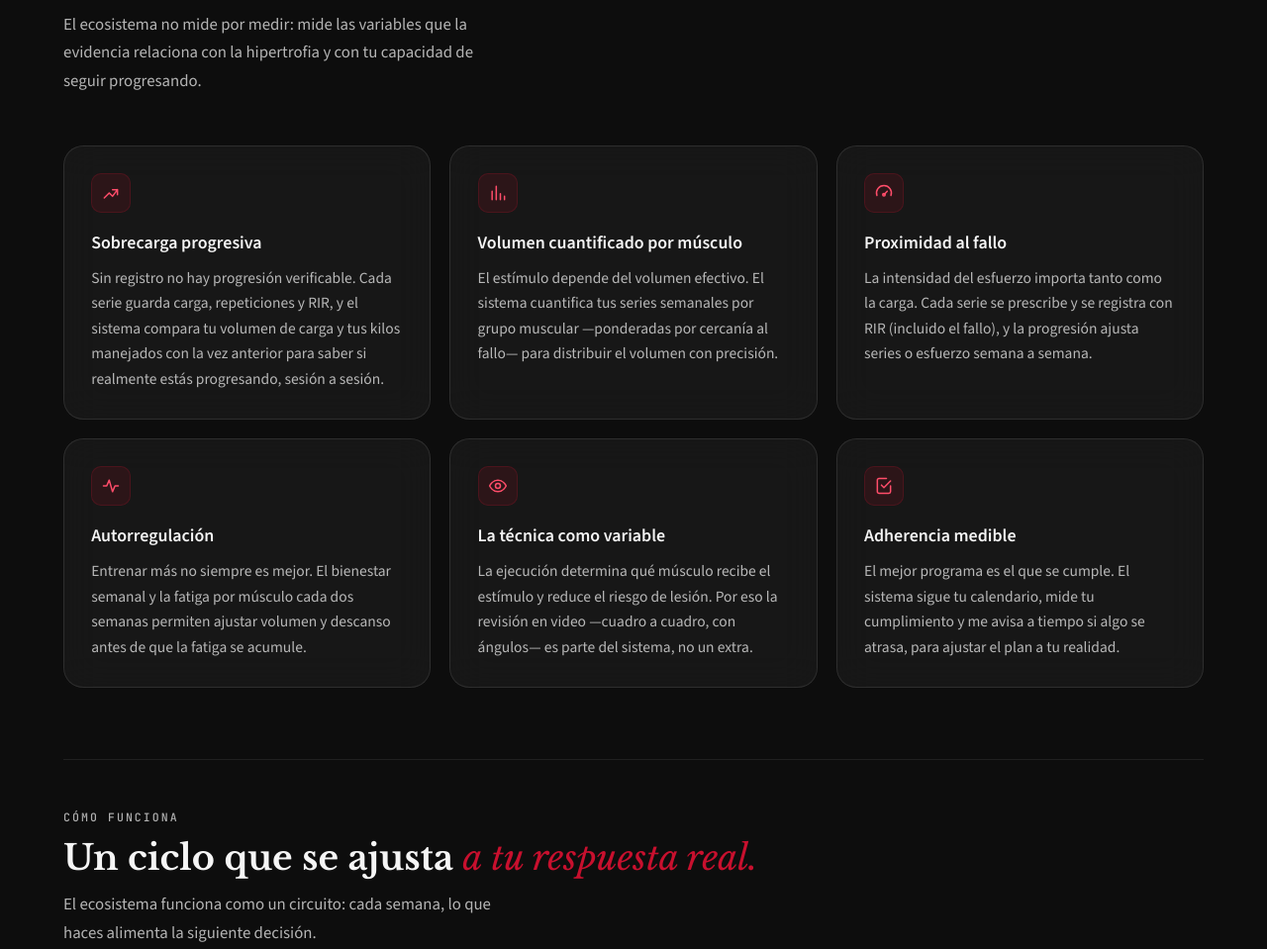
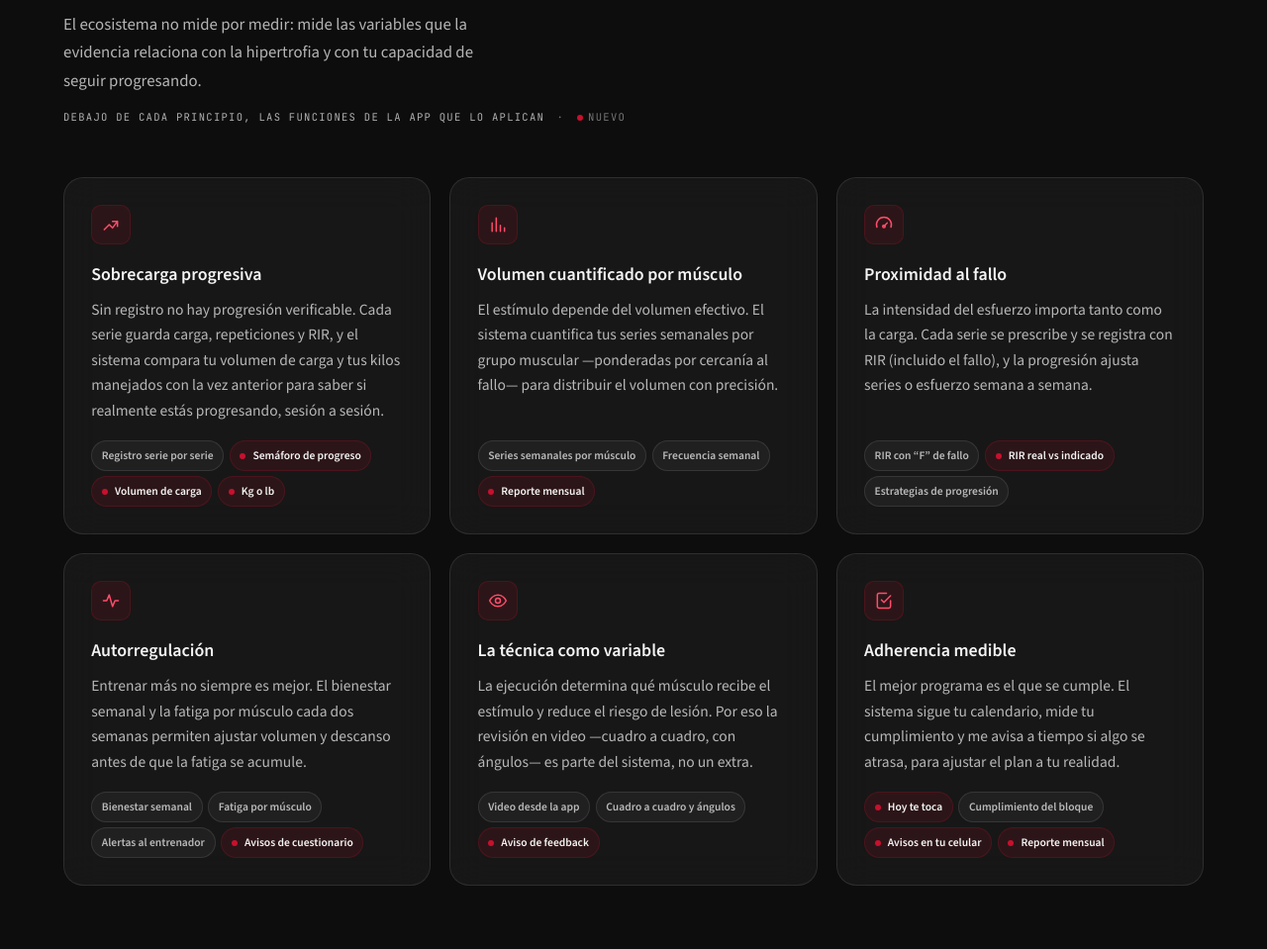
Before and after one commit to seguimientoadistanciadc-design/dc-entrenamiento-web, a plain HTML site: page app.html in a window 1280 px wide. Shown: the part 2747-3706 px from the top of the page at 99% size. Drawn offline with nearby package versions, Linux system fonts and the light colour scheme.

Commit message:
Web: chips de funciones en las tarjetas del fundamento
Debajo de cada principio (sobrecarga progresiva, volumen por músculo,
proximidad al fallo, autorregulación, técnica y adherencia) aparecen como
chips las funciones de la app que lo aplican, con las nuevas marcadas en
rojo y una leyenda en el encabezado. Versión de caché actualizada.

Co-Authored-By: Claude Opus 5.5 <noreply@anthropic.com>
Claude-Session: https://claude.ai/code/session_01C6Xy8zTnZYqBzjKKNVzsQN

```diff
--- a/app.html
+++ b/app.html
@@ -15,7 +15,7 @@
   <link rel="preconnect" href="https://fonts.googleapis.com" />
   <link rel="preconnect" href="https://fonts.gstatic.com" crossorigin />
   <link href="https://fonts.googleapis.com/css2?family=Libre+Baskerville:ital,wght@0,400;0,700;1,400&family=Source+Sans+3:wght@300;400;600;700&family=JetBrains+Mono:wght@400;500&display=swap" rel="stylesheet" />
-  <link rel="stylesheet" href="styles.css?v=20261117" />
+  <link rel="stylesheet" href="styles.css?v=20261117b" />
 </head>
 <body class="dcapp-page">
 
@@ -146,15 +146,16 @@
           <p class="section-kicker">02 — El fundamento</p>
           <h2 class="section-heading" id="fundamento-heading">Cada función responde<br><em>a un principio.</em></h2>
           <p class="section-sub">El ecosistema no mide por medir: mide las variables que la evidencia relaciona con la hipertrofia y con tu capacidad de seguir progresando.</p>
+          <p class="feature-chips-note">Debajo de cada principio, las funciones de la app que lo aplican <span class="feature-chips-legend">· <i></i>Nuevo</span></p>
         </div>
         <p class="swipe-hint" aria-hidden="true">Desliza para ver más →</p>
         <div class="dcapp-grid">
-          <article class="dcapp-card reveal" data-reveal><span class="dcapp-ico" aria-hidden="true"><svg viewBox="0 0 24 24" fill="none" stroke="currentColor" stroke-width="1.8" stroke-linecap="round" stroke-linejoin="round"><path d="M4 18l6-6 4 4 6-8M14 8h6v6"/></svg></span><h3>Sobrecarga progresiva</h3><p>Sin registro no hay progresión verificable. Cada serie guarda carga, repeticiones y RIR, y el sistema compara tu volumen de carga y tus kilos manejados con la vez anterior para saber si realmente estás progresando, sesión a sesión.</p></article>
-          <article class="dcapp-card reveal" data-reveal><span class="dcapp-ico" aria-hidden="true"><svg viewBox="0 0 24 24" fill="none" stroke="currentColor" stroke-width="1.8" stroke-linecap="round" stroke-linejoin="round"><path d="M5 20V10M10 20V4M15 20v-7M20 20v-4"/></svg></span><h3>Volumen cuantificado por músculo</h3><p>El estímulo depende del volumen efectivo. El sistema cuantifica tus series semanales por grupo muscular —ponderadas por cercanía al fallo— para distribuir el volumen con precisión.</p></article>
-          <article class="dcapp-card reveal" data-reveal><span class="dcapp-ico" aria-hidden="true"><svg viewBox="0 0 24 24" fill="none" stroke="currentColor" stroke-width="1.8" stroke-linecap="round" stroke-linejoin="round"><path d="M12 14l4-4M3.5 15a9 9 0 1 1 17 0"/><circle cx="12" cy="14" r="1.5"/></svg></span><h3>Proximidad al fallo</h3><p>La intensidad del esfuerzo importa tanto como la carga. Cada serie se prescribe y se registra con RIR (incluido el fallo), y la progresión ajusta series o esfuerzo semana a semana.</p></article>
-          <article class="dcapp-card reveal" data-reveal><span class="dcapp-ico" aria-hidden="true"><svg viewBox="0 0 24 24" fill="none" stroke="currentColor" stroke-width="1.8" stroke-linecap="round" stroke-linejoin="round"><path d="M3 12h4l3-7 4 14 3-7h4"/></svg></span><h3>Autorregulación</h3><p>Entrenar más no siempre es mejor. El bienestar semanal y la fatiga por músculo cada dos semanas permiten ajustar volumen y descanso antes de que la fatiga se acumule.</p></article>
-          <article class="dcapp-card reveal" data-reveal><span class="dcapp-ico" aria-hidden="true"><svg viewBox="0 0 24 24" fill="none" stroke="currentColor" stroke-width="1.8" stroke-linecap="round" stroke-linejoin="round"><path d="M2 12s3.5-7 10-7 10 7 10 7-3.5 7-10 7S2 12 2 12z"/><circle cx="12" cy="12" r="3"/></svg></span><h3>La técnica como variable</h3><p>La ejecución determina qué músculo recibe el estímulo y reduce el riesgo de lesión. Por eso la revisión en video —cuadro a cuadro, con ángulos— es parte del sistema, no un extra.</p></article>
-          <article class="dcapp-card reveal" data-reveal><span class="dcapp-ico" aria-hidden="true"><svg viewBox="0 0 24 24" fill="none" stroke="currentColor" stroke-width="1.8" stroke-linecap="round" stroke-linejoin="round"><path d="M9 11l3 3 8-8"/><path d="M20 12v7a2 2 0 0 1-2 2H6a2 2 0 0 1-2-2V5a2 2 0 0 1 2-2h9"/></svg></span><h3>Adherencia medible</h3><p>El mejor programa es el que se cumple. El sistema sigue tu calendario, mide tu cumplimiento y me avisa a tiempo si algo se atrasa, para ajustar el plan a tu realidad.</p></article>
+          <article class="dcapp-card reveal" data-reveal><span class="dcapp-ico" aria-hidden="true"><svg viewBox="0 0 24 24" fill="none" stroke="currentColor" stroke-width="1.8" stroke-linecap="round" stroke-linejoin="round"><path d="M4 18l6-6 4 4 6-8M14 8h6v6"/></svg></span><h3>Sobrecarga progresiva</h3><p>Sin registro no hay progresión verificable. Cada serie guarda carga, repeticiones y RIR, y el sistema compara tu volumen de carga y tus kilos manejados con la vez anterior para saber si realmente estás progresando, sesión a sesión.</p><ul class="feature-chips feature-chips--card" role="list" aria-label="En la app"><li>Registro serie por serie</li><li class="is-new">Semáforo de progreso</li><li class="is-new">Volumen de carga</li><li class="is-new">Kg o lb</li></ul></article>
+          <article class="dcapp-card reveal" data-reveal><span class="dcapp-ico" aria-hidden="true"><svg viewBox="0 0 24 24" fill="none" stroke="currentColor" stroke-width="1.8" stroke-linecap="round" stroke-linejoin="round"><path d="M5 20V10M10 20V4M15 20v-7M20 20v-4"/></svg></span><h3>Volumen cuantificado por músculo</h3><p>El estímulo depende del volumen efectivo. El sistema cuantifica tus series semanales por grupo muscular —ponderadas por cercanía al fallo— para distribuir el volumen con precisión.</p><ul class="feature-chips feature-chips--card" role="list" aria-label="En la app"><li>Series semanales por músculo</li><li>Frecuencia semanal</li><li class="is-new">Reporte mensual</li></ul></article>
+          <article class="dcapp-card reveal" data-reveal><span class="dcapp-ico" aria-hidden="true"><svg viewBox="0 0 24 24" fill="none" stroke="currentColor" stroke-width="1.8" stroke-linecap="round" stroke-linejoin="round"><path d="M12 14l4-4M3.5 15a9 9 0 1 1 17 0"/><circle cx="12" cy="14" r="1.5"/></svg></span><h3>Proximidad al fallo</h3><p>La intensidad del esfuerzo importa tanto como la carga. Cada serie se prescribe y se registra con RIR (incluido el fallo), y la progresión ajusta series o esfuerzo semana a semana.</p><ul class="feature-chips feature-chips--card" role="list" aria-label="En la app"><li>RIR con “F” de fallo</li><li class="is-new">RIR real vs indicado</li><li>Estrategias de progresión</li></ul></article>
+          <article class="dcapp-card reveal" data-reveal><span class="dcapp-ico" aria-hidden="true"><svg viewBox="0 0 24 24" fill="none" stroke="currentColor" stroke-width="1.8" stroke-linecap="round" stroke-linejoin="round"><path d="M3 12h4l3-7 4 14 3-7h4"/></svg></span><h3>Autorregulación</h3><p>Entrenar más no siempre es mejor. El bienestar semanal y la fatiga por músculo cada dos semanas permiten ajustar volumen y descanso antes de que la fatiga se acumule.</p><ul class="feature-chips feature-chips--card" role="list" aria-label="En la app"><li>Bienestar semanal</li><li>Fatiga por músculo</li><li>Alertas al entrenador</li><li class="is-new">Avisos de cuestionario</li></ul></article>
+          <article class="dcapp-card reveal" data-reveal><span class="dcapp-ico" aria-hidden="true"><svg viewBox="0 0 24 24" fill="none" stroke="currentColor" stroke-width="1.8" stroke-linecap="round" stroke-linejoin="round"><path d="M2 12s3.5-7 10-7 10 7 10 7-3.5 7-10 7S2 12 2 12z"/><circle cx="12" cy="12" r="3"/></svg></span><h3>La técnica como variable</h3><p>La ejecución determina qué músculo recibe el estímulo y reduce el riesgo de lesión. Por eso la revisión en video —cuadro a cuadro, con ángulos— es parte del sistema, no un extra.</p><ul class="feature-chips feature-chips--card" role="list" aria-label="En la app"><li>Video desde la app</li><li>Cuadro a cuadro y ángulos</li><li class="is-new">Aviso de feedback</li></ul></article>
+          <article class="dcapp-card reveal" data-reveal><span class="dcapp-ico" aria-hidden="true"><svg viewBox="0 0 24 24" fill="none" stroke="currentColor" stroke-width="1.8" stroke-linecap="round" stroke-linejoin="round"><path d="M9 11l3 3 8-8"/><path d="M20 12v7a2 2 0 0 1-2 2H6a2 2 0 0 1-2-2V5a2 2 0 0 1 2-2h9"/></svg></span><h3>Adherencia medible</h3><p>El mejor programa es el que se cumple. El sistema sigue tu calendario, mide tu cumplimiento y me avisa a tiempo si algo se atrasa, para ajustar el plan a tu realidad.</p><ul class="feature-chips feature-chips--card" role="list" aria-label="En la app"><li class="is-new">Hoy te toca</li><li>Cumplimiento del bloque</li><li class="is-new">Avisos en tu celular</li><li class="is-new">Reporte mensual</li></ul></article>
         </div>
 
         <div class="dcapp-sub" id="ciclo">
@@ -494,6 +495,6 @@
   <script defer src="lib/gsap.min.js"></script>
   <script defer src="lib/ScrollTrigger.min.js"></script>
   <script defer src="lib/manifest.js"></script>
-  <script defer src="main.js?v=20261117"></script>
+  <script defer src="main.js?v=20261117b"></script>
 </body>
 </html>
--- a/styles.css
+++ b/styles.css
@@ -1820,3 +1820,9 @@ textarea.mform-input { resize: vertical; min-height: 100px; line-height: 1.6; }
 .bento-card--report .ui-screen { margin-top: 0; }
 .feature-chips-legend { color: var(--gris); margin-left: 0.3rem; }
 .feature-chips-legend i { display: inline-block; width: 6px; height: 6px; border-radius: 50%; background: var(--rojo); margin: 0 0.35rem 0 0.3rem; vertical-align: middle; }
+
+/* Chips dentro de las tarjetas del fundamento (página de la app) */
+.dcapp-card { display: flex; flex-direction: column; }
+.feature-chips--card { margin-top: auto; padding-top: 1.1rem; gap: 0.35rem; }
+.feature-chips--card li { font-size: 0.72rem; padding: 0.3rem 0.6rem; }
+.feature-chips-note { margin-top: 0.9rem; font-family: 'JetBrains Mono', monospace; font-size: 0.66rem; letter-spacing: 0.12em; text-transform: uppercase; color: var(--gris-claro); }
```
Also changed, not shown: entrevista.html (+2 -2 lines), index.html (+2 -2 lines).
